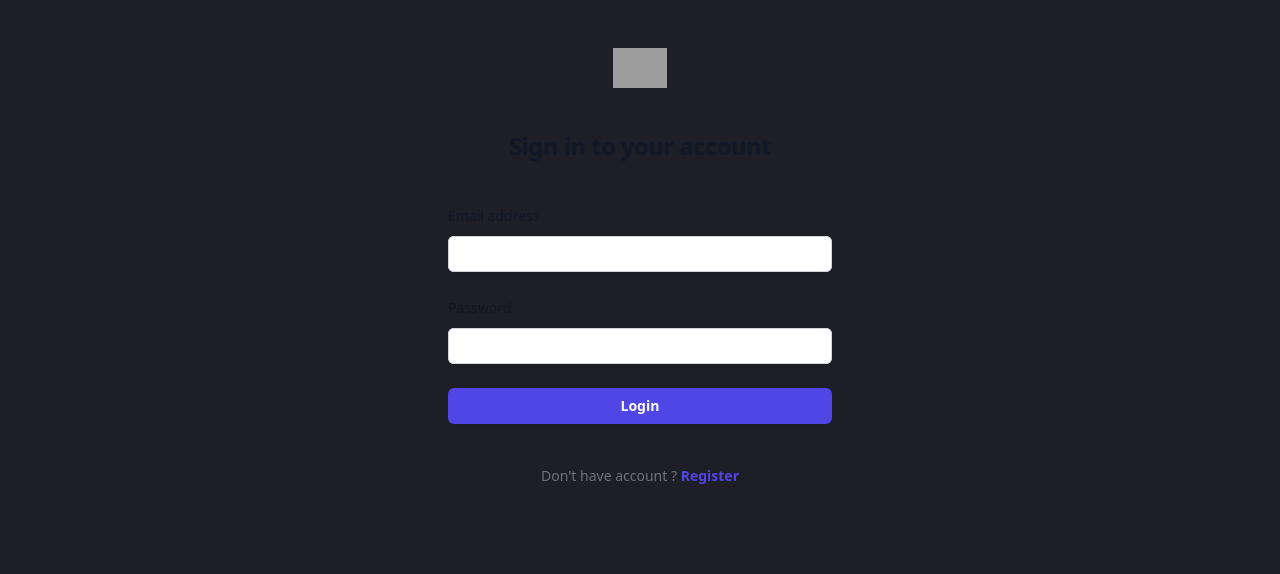
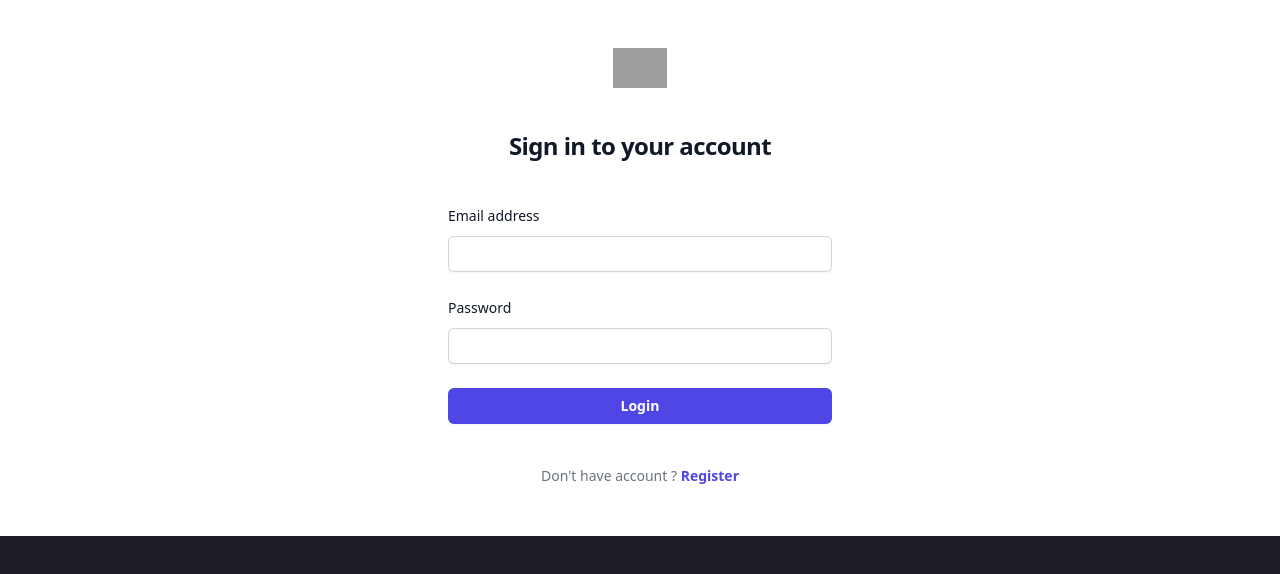
Before and after one commit to Hetari/toby, a Vue app in the folder toby-client/: page /login in a window 1280 px wide. Shown: the top 574 px of the page. Built offline with nearby package versions, Linux system fonts and the light colour scheme; grey boxes are pictures that could not be loaded.

Commit message:
Update styles in Auth pages

```diff
--- a/toby-client/src/views/Login.vue
+++ b/toby-client/src/views/Login.vue
@@ -1,5 +1,7 @@
 <template>
-  <div class="flex min-h-full flex-col justify-center px-6 py-12 lg:px-8">
+  <div
+    class="flex min-h-full flex-col justify-center px-6 py-12 lg:px-8 bg-white"
+  >
     <div class="sm:mx-auto sm:w-full sm:max-w-sm">
       <img
         class="mx-auto h-10 w-auto"
@@ -149,5 +151,3 @@
   },
 };
 </script>
-
-<style></style>
--- a/toby-client/src/views/Register.vue
+++ b/toby-client/src/views/Register.vue
@@ -1,5 +1,7 @@
 <template>
-  <div class="flex min-h-full flex-col justify-center px-6 py-12 lg:px-8">
+  <div
+    class="flex min-h-full flex-col justify-center px-6 py-12 lg:px-8 bg-white"
+  >
     <div class="sm:mx-auto sm:w-full sm:max-w-sm">
       <img
         class="mx-auto h-10 w-auto"
```
